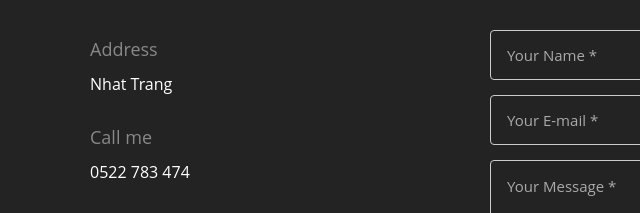
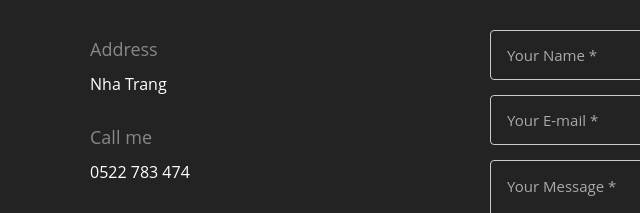
Before and after one commit to lucpro9001/CV, a plain HTML site: page index.html in a window 1280 px wide. Shown: the part 4083-4296 px from the top of the page, 0-640 px from the left. Drawn offline with Linux system fonts and the light colour scheme.

Commit message:
Update index.html

```diff
--- a/index.html
+++ b/index.html
@@ -357,7 +357,7 @@
 		 <div class="contact_info">
                             <div class="detail">
                                 <h4>Address</h4>
-                                <p>Nhat Trang</p>
+                                <p>Nha Trang</p>
                             </div>
                             <div class="detail">
                                 <h4>Call me</h4>
```
